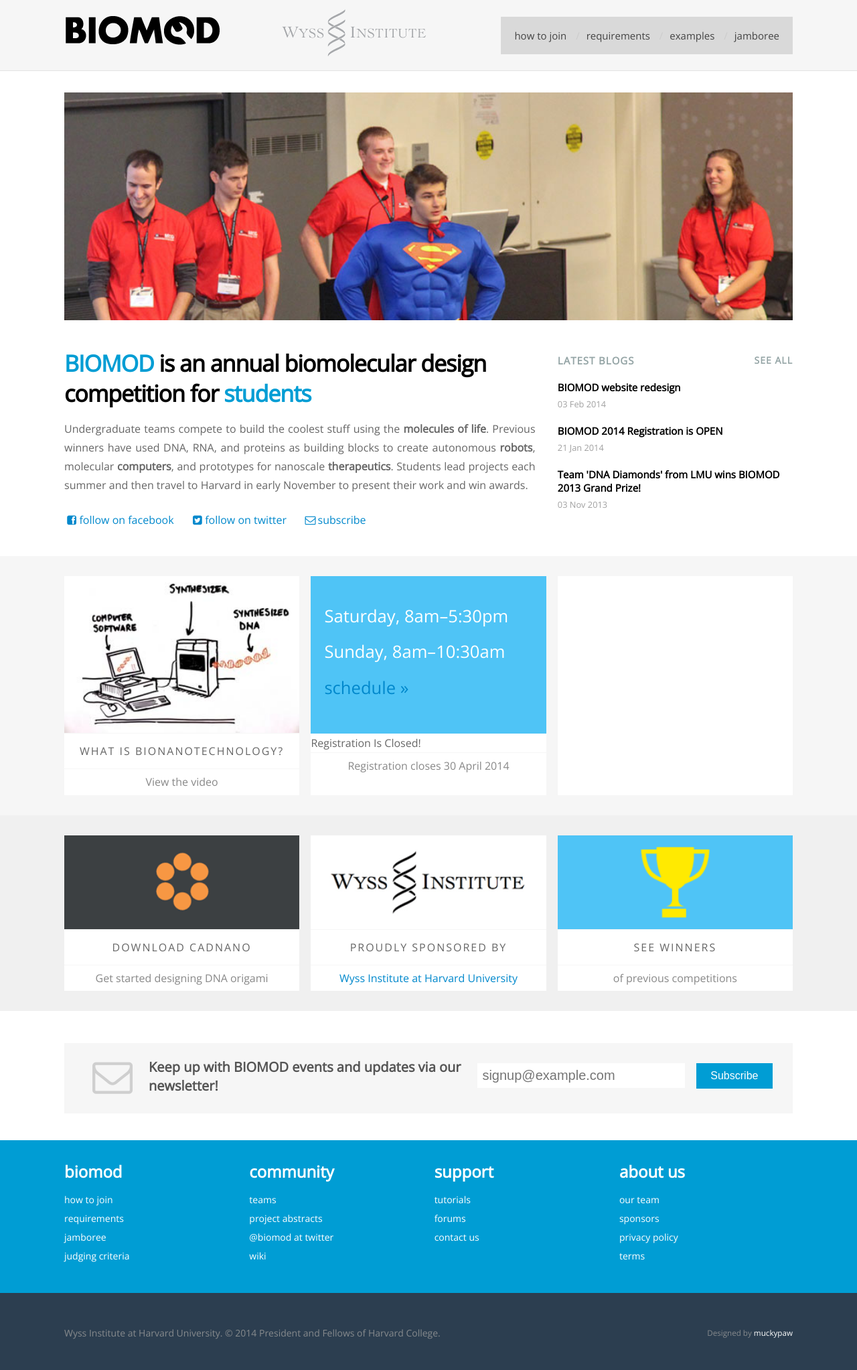
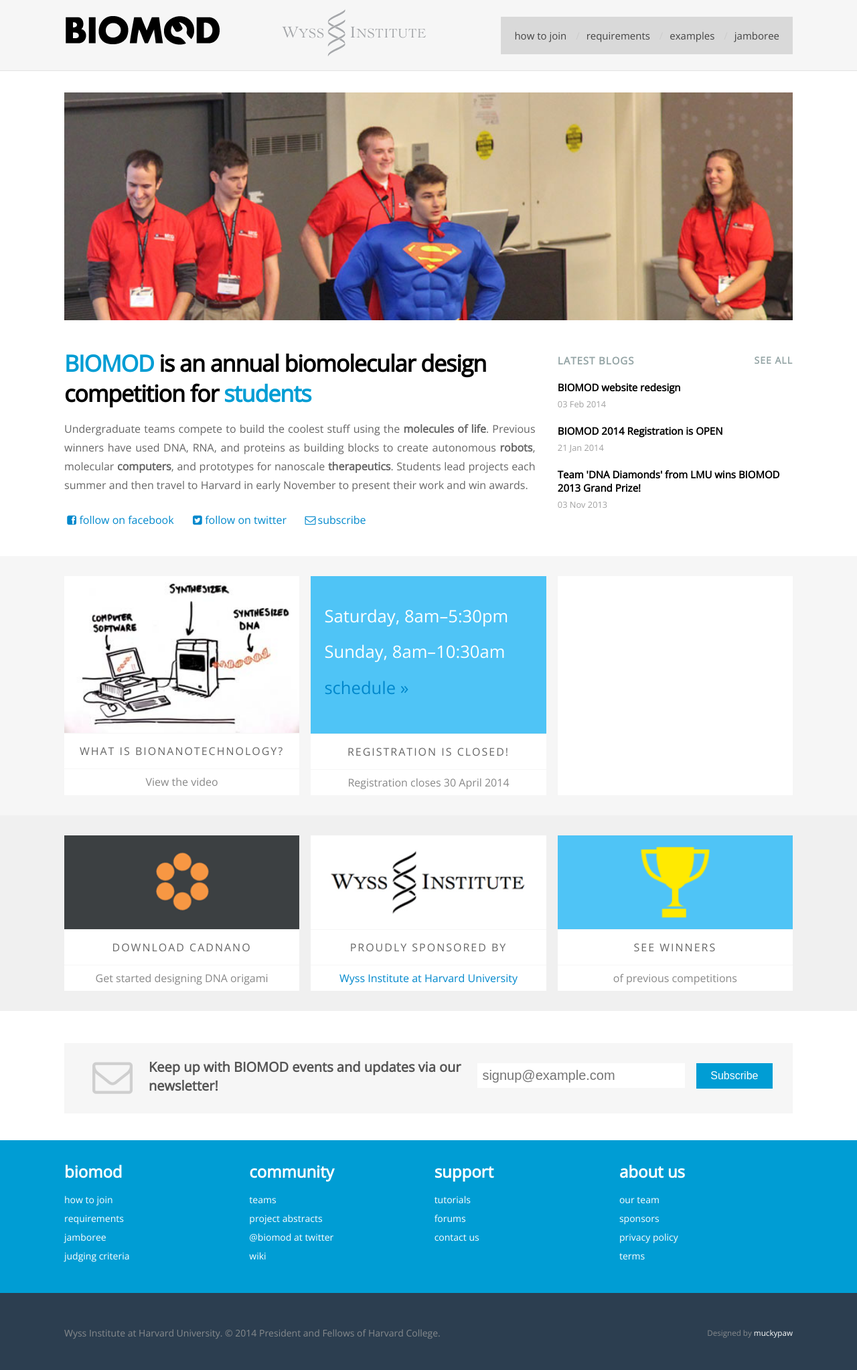
Before and after one commit to sdouglas/biomod, a Jekyll site: the page built from index.html, in a window 1280 px wide. Shown: the whole page at 67% size. Built offline with Jekyll 4.4.1, drawn with Linux system fonts in a browser that asks for light colours; nearby versions of some CDN libraries; Markdown is read by kramdown in place of the engine named in the settings.

Commit message:
Update index.html

```diff
--- a/index.html
+++ b/index.html
@@ -83,7 +83,7 @@
                 <p><a href="https://db.tt/p3i2jZAl">schedule &raquo;</a>
                 </div>
             </div>
-                Registration Is Closed!
+                <a class="section-title" href="#">Registration Is Closed!</a>
                 <div class="section-caption">
                     Registration closes
                     <span>{{ site.upcoming_date | date_to_long_string }}</span>
```
